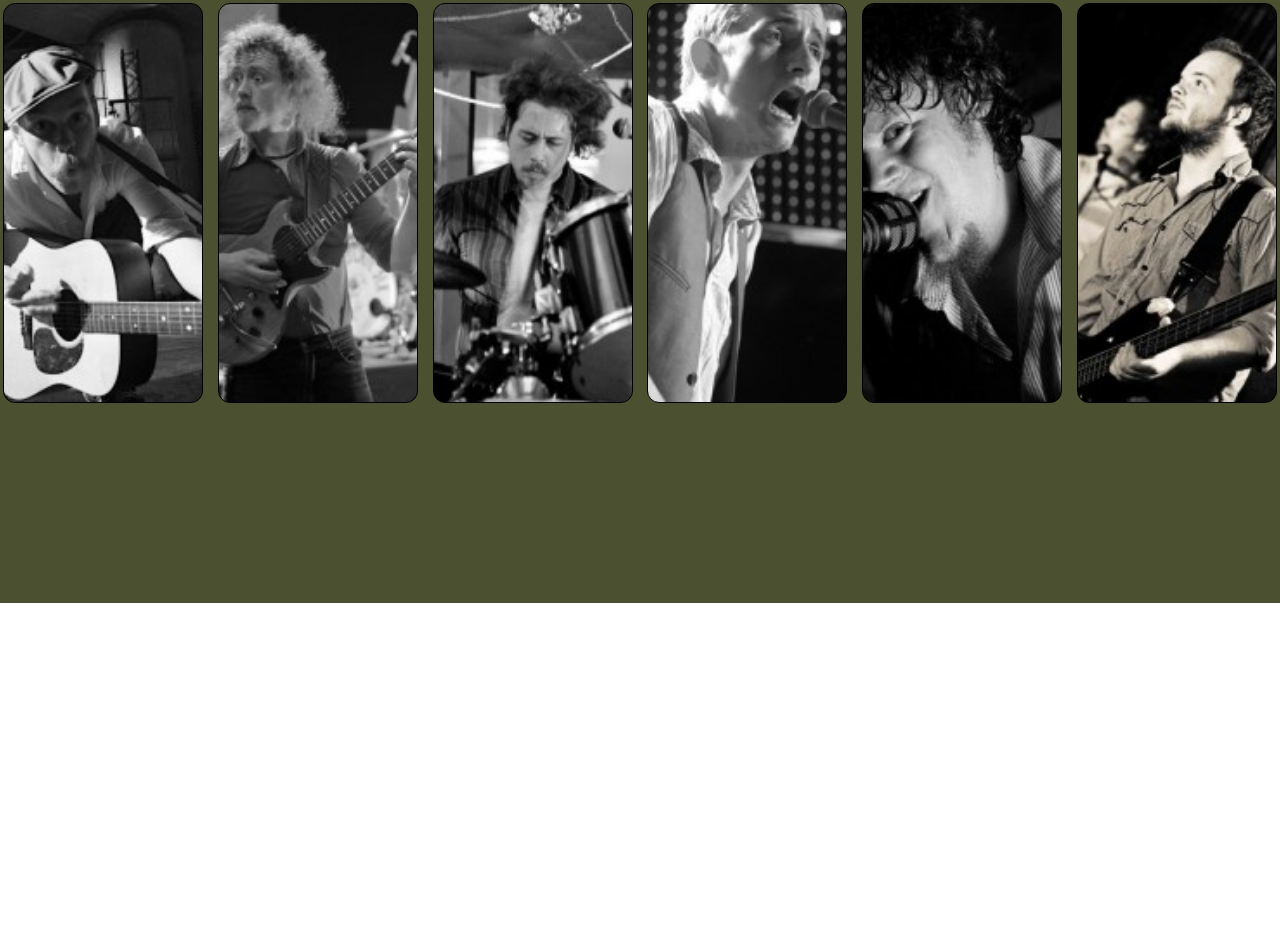
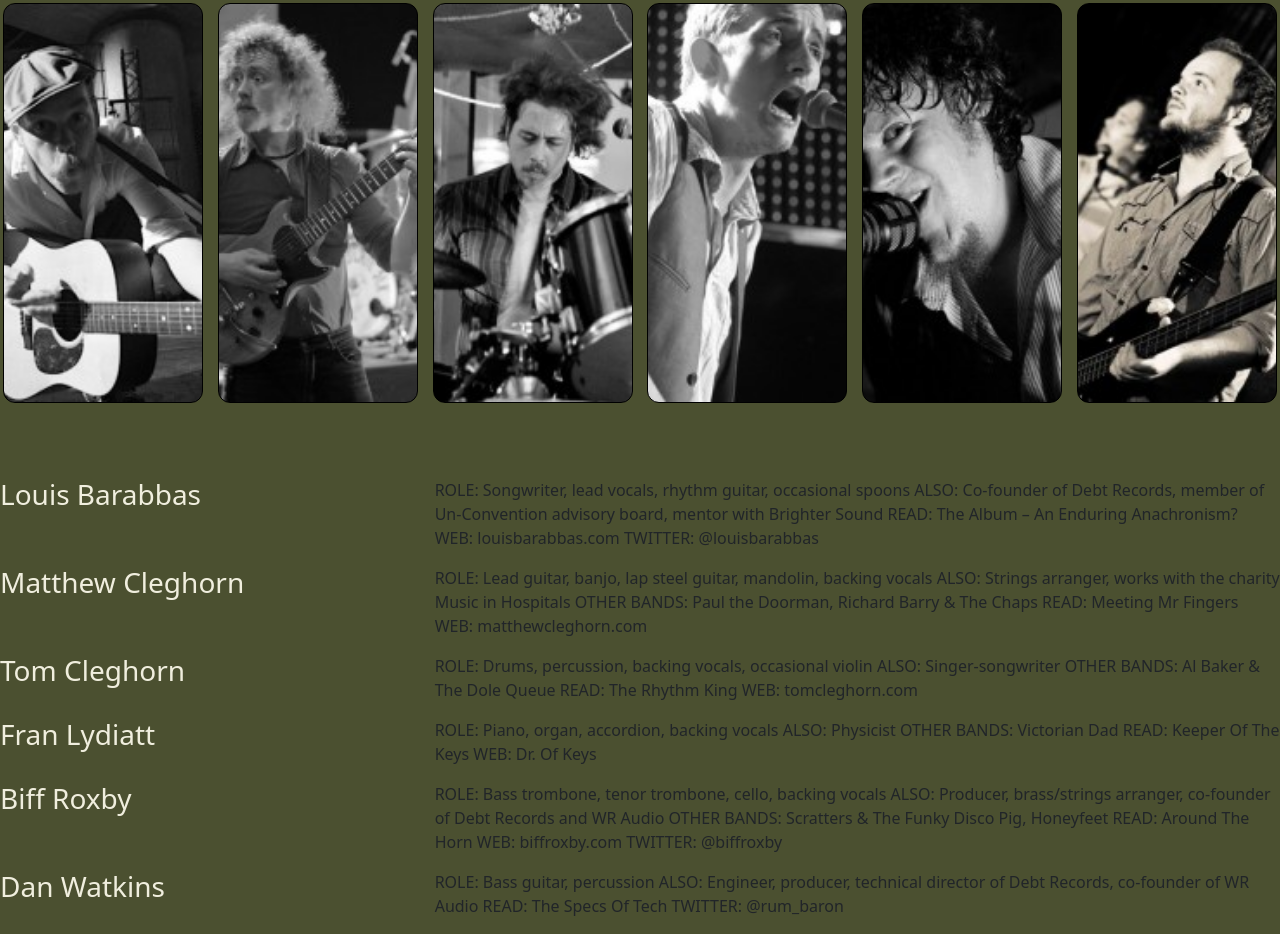
Before and after one commit to Cleg83/Resurrect-the-Bedlam-6-ABANDONED, a plain HTML site: page index.html in a window 1280 px wide. Shown: the part 504-1438 px from the top of the page. Before the commit the page ends 1107 px from the top, so only its background shows below. Drawn offline with nearby package versions, Linux system fonts and the light colour scheme.

Commit message:
add bios and links to individual bios

```diff
--- a/assets/css/style.css
+++ b/assets/css/style.css
@@ -117,6 +117,7 @@ header {
 .members-section {
     width: 100%;
     min-height: 750px;
+
 }
 
 .members {
@@ -125,6 +126,7 @@ header {
     border-radius: 0.75rem;
     margin-top: 150px;
     width: 200px;
+    margin-bottom: 75px;
 }
 
 .louis {
@@ -179,3 +181,10 @@ header {
 .members:focus {
     transform: scale(1.1);
 }
+
+/* Bios---------------------------------------------------------------Bios*/
+
+.bio-link {
+    text-decoration: none;
+    color: #f0eede;
+}
--- a/index.html
+++ b/index.html
@@ -63,24 +63,112 @@
     </header>
     <section id="members-section" class="members-section bg-color-who">
         <div class="row justify-content-evenly">
-            <div class="col-sm-1 members louis">
+            <a id="louis-photo" href="#louis-bio" class="col-sm-1 members louis">
 
+            </a>
+            <a id="cleg-photo" href="#cleg-bio" class="col-sm-1 members cleg">
+
+            </a>
+            <a id="tom-photo" href="#tom-bio" class="col-sm-1 members tom">
+
+            </a>
+            <a id="fran-photo" href="#fran-bio" class="col-sm-1 members fran">
+
+            </a>
+            <a id="biff-photo" href="#biff-bio" class="col-sm-1 members biff">
+
+            </a>
+            <a id="dan-photo" href="#dan-bio" class="col-sm-1 members dan">
+
+            </a>
+        </div>
+
+        <div class="row bio-section">
+            <div class="col-sm-4">
+                <h3 id="louis-bio">
+                    <a href="#louis-photo" class="bio-link">Louis Barabbas</a>
+                </h3>
             </div>
-            <div class="col-sm-1 members cleg">
+            <div class="col-sm-8">
+                <p>
+                    ROLE: Songwriter, lead vocals, rhythm guitar, occasional spoons
+                    ALSO: Co-founder of Debt Records, member of Un-Convention advisory board, mentor with Brighter Sound
+                    READ: The Album – An Enduring Anachronism?
+                    WEB: louisbarabbas.com
+                    TWITTER: @louisbarabbas
+                </p>
+            </div>
+            <div class="col-sm-4">
+                <h3 id="cleg-bio">
+                    <a href="#cleg-photo" class="bio-link">Matthew Cleghorn</a>
+                </h3>
+            </div>
+            <div class="col-sm-8">
+                <p>
+                    ROLE: Lead guitar, banjo, lap steel guitar, mandolin, backing vocals
+                    ALSO: Strings arranger, works with the charity Music in Hospitals
+                    OTHER BANDS: Paul the Doorman, Richard Barry & The Chaps
+                    READ: Meeting Mr Fingers
+                    WEB: matthewcleghorn.com
+                </p>
+            </div>
+            <div class="col-sm-4">
+                <h3 id="tom-bio">
+                    <a href="#tom-photo" class="bio-link">Tom Cleghorn</a>
+                </h3>
+            </div>
+            <div class="col-sm-8">
+                <p>
+                    ROLE: Drums, percussion, backing vocals, occasional violin
+                    ALSO: Singer-songwriter
+                    OTHER BANDS: Al Baker & The Dole Queue
+                    READ: The Rhythm King
+                    WEB: tomcleghorn.com
+                </p>
+            </div>
+            <div class="col-sm-4">
+                <h3 id="fran-bio">
+                    <a href="#fran-photo" class="bio-link">Fran Lydiatt</a>
+                </h3>
+            </div>
+            <div class="col-sm-8">
+                <p>
+                    ROLE: Piano, organ, accordion, backing vocals
+                    ALSO: Physicist
+                    OTHER BANDS: Victorian Dad
+                    READ: Keeper Of The Keys
+                    WEB: Dr. Of Keys
+                </p>
+            </div>
+            <div class="col-sm-4">
+                <h3 id="biff-bio">
+                    <a href="#biff-photo" class="bio-link">Biff Roxby</a>
+                </h3>
+            </div>
+            <div class="col-sm-8">
+                <p>
+                    ROLE: Bass trombone, tenor trombone, cello, backing vocals
+                    ALSO: Producer, brass/strings arranger, co-founder of Debt Records and WR Audio
+                    OTHER BANDS: Scratters & The Funky Disco Pig, Honeyfeet
+                    READ: Around The Horn
+                    WEB: biffroxby.com
+                    TWITTER: @biffroxby
+                </p>
+            </div>
+            <div class="col-sm-4">
+                <h3 id="dan-bio">
+                    <a href="#dan-photo" class="bio-link">Dan Watkins</a>
+                </h3>
+            </div>
+            <div class="col-sm-8">
+                <p>
+                    ROLE: Bass guitar, percussion
+                    ALSO: Engineer, producer, technical director of Debt Records, co-founder of WR Audio
+                    READ: The Specs Of Tech
+                    TWITTER: @rum_baron
+                </p>
+            </div>
 
-            </div>
-            <div class="col-sm-1 members tom">
-
-            </div>
-            <div class="col-sm-1 members fran">
-
-            </div>
-            <div class="col-sm-1 members biff">
-
-            </div>
-            <div class="col-sm-1 members dan">
-
-            </div>
         </div>
 
 
```
